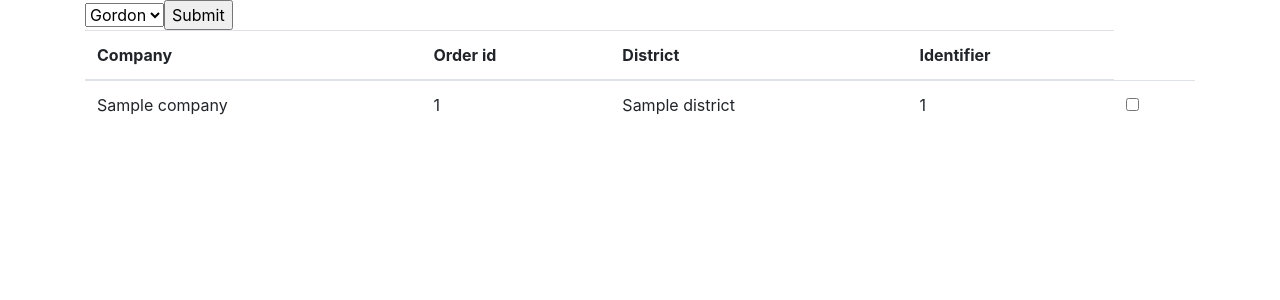
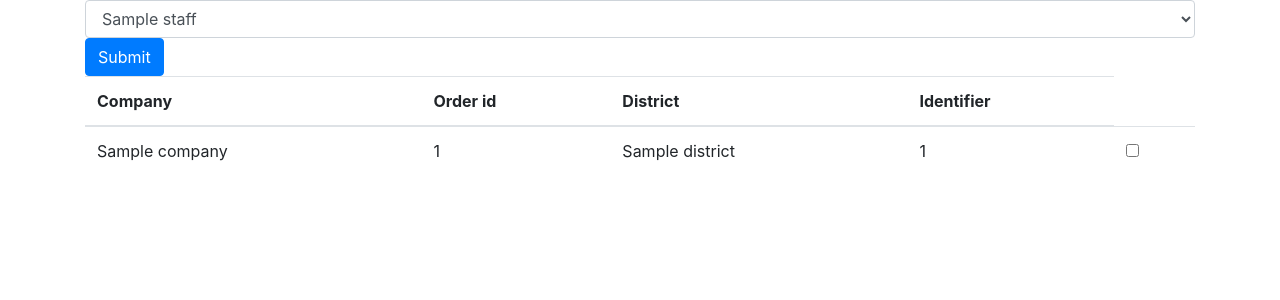
Before and after one commit to sph113/302SF, a Flask app: template templates/index.html in a window 1280 px wide. Shown: the part 56-356 px from the top of the page. Run offline with Flask 2, Linux system fonts and the light colour scheme; the template is opened without the code that fills it: most values are stand-ins (such as "Sample title", 1, 10 or a date in 2020); some libraries are stand-ins or nearby versions.

Commit message:
Changes by MARCO

```diff
--- a/app.py
+++ b/app.py
@@ -7,10 +7,8 @@ app = Flask(__name__)
 app.config["SESSION_PERMANENT"] = False
 app.config["SESSION_TYPE"] = "filesystem"
 Session(app)
-
-@app.route('/', methods=['GET','POST'])
-def index():
-    orders=[]
+def get_data():
+    orders = []
     link = "http://xnobe.synology.me:8080/ordersjson"
     url = requests.get(link)
     text = url.text
@@ -24,6 +22,11 @@ def index():
         text2 = url2.text
         data2 = json.loads(text2)
         orders.append(data2)
+    return orders
+
+@app.route('/', methods=['GET','POST'])
+def index():
+    orders=get_data()
     if request.method == 'POST':
         print(request.form.getlist("selected_orders"))
         print(request.form.getlist("staffs"))
--- a/templates/index.html
+++ b/templates/index.html
@@ -15,7 +15,7 @@
         <tr>
     </thead>
     <tbody>
-        <form class = "Arrange-orders" method="POST">
+        <form class = "Arrange-orders" method="POST" onsubmit="return confirm('Are you sure you want to submit?');">
             {% for order in orders %}
                 <tr>
                     <td>{{ order.Company }}</td>
@@ -28,13 +28,12 @@
 
                 </tr>
             {% endfor %}
-            <select name="staffs" id="staffs">
-                <option value="Gordon">Gordon</option>
-                <option value="Jason">Jason</option>
-                <option value="Marco">Marco</option>
-                <option value="William">William</option>
+            <select name="staffs" id="staffs" class="form-control">
+                {% for staff in staffs %}
+                    <option value="{{ staff.staff_name }}">{{ staff.staff_name }}</option>
+                {% endfor %}
             </select>
-            <input type="submit">
+            <button type="submit" class="btn btn-primary">Submit</button>
         </form>
 
     </tbody>
```
